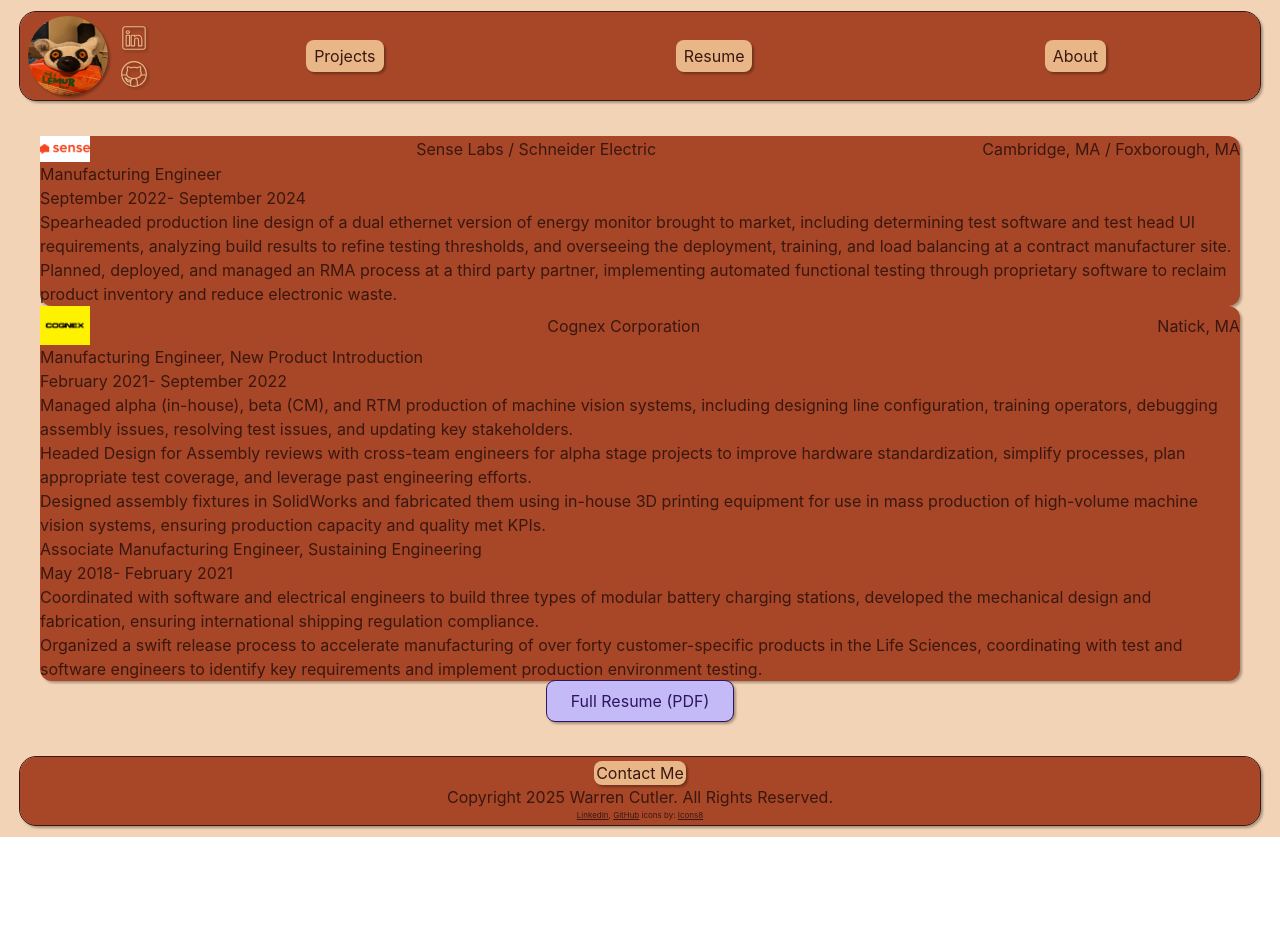
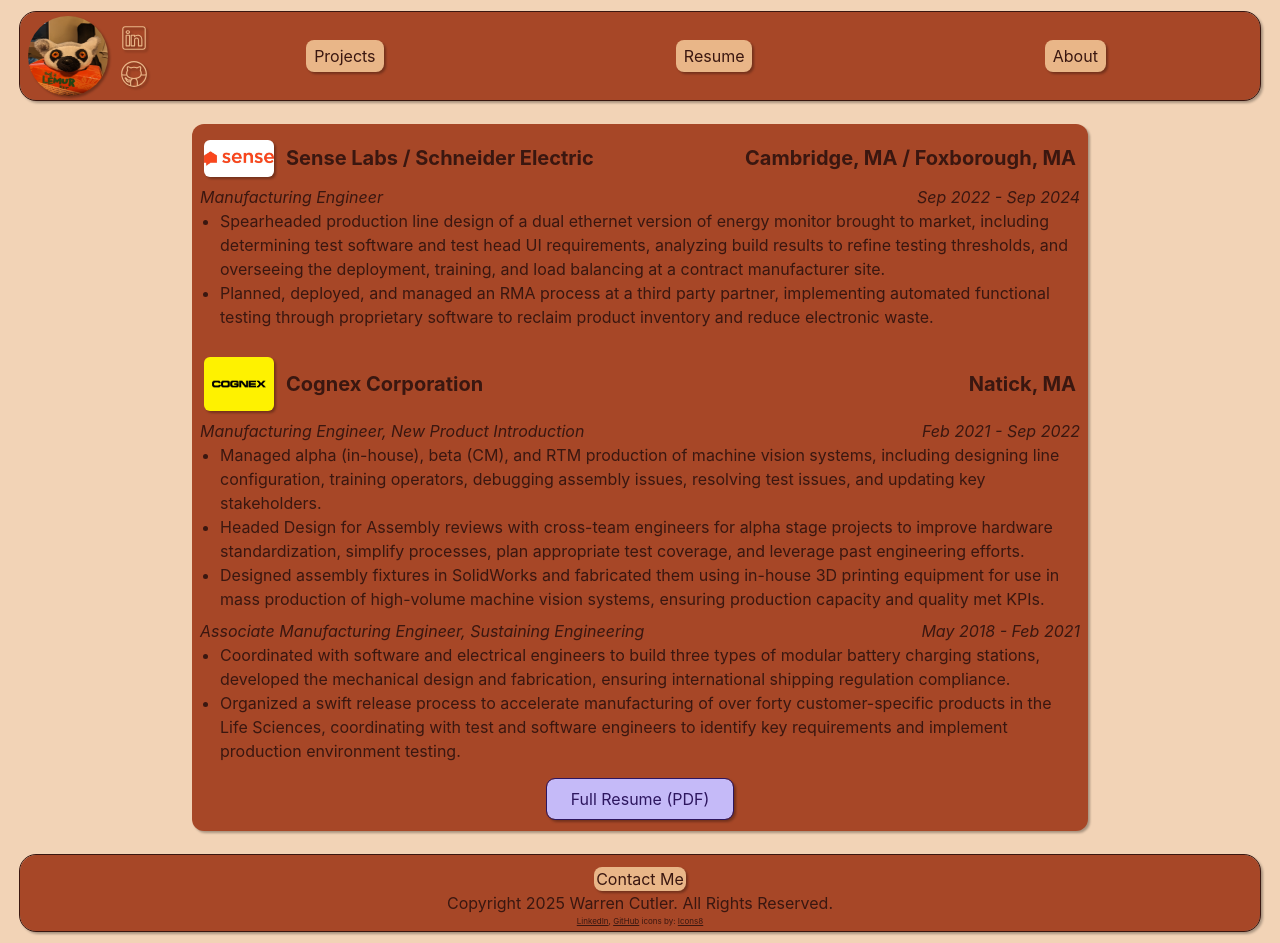
Before and after one commit to warren-cutler/warren-cutler-website, a React (Vite) app: page /resume in a window 1280 px wide. Before the commit the page ends 837 px from the top, so only its background shows below. Built offline with nearby package versions, Linux system fonts and the light colour scheme.

Commit message:
styling: Resume Page layout, company info. Tweaks to hover behavior in header and footer

```diff
--- a/src/components/Footer.tsx
+++ b/src/components/Footer.tsx
@@ -10,7 +10,7 @@
   return (
     <NavBar className='flex flex-col mx-5 my-3 px-2 py-1 min-w-sm'>
       <Link to='/contact'>
-        <Button size={'thin'}>Contact Me</Button>
+        <Button className='mt-2' size={'thin'}>Contact Me</Button>
       </Link>
       <p>
         Copyright {currentTime.getFullYear()} Warren Cutler. All Rights
--- a/src/components/Header.tsx
+++ b/src/components/Header.tsx
@@ -9,7 +9,7 @@
     <NavBar className='flex mx-5 my-3 px-2 py-1 min-w-sm'>
       <Link to='/' className='shrink-0'>
         <img
-          className='rounded-full w-20 h-20 hover:border hover:border-primary-950 drop-shadow-def'
+          className='rounded-full w-20 h-20 hover:border-2 hover:border-primary-950 drop-shadow-def'
           src='/src/assets/wc-headshot.jpg'
           alt='Warren Cutler headshot; click to return to website landing page'
         ></img>
--- a/src/components/RoleCard.tsx
+++ b/src/components/RoleCard.tsx
@@ -3,20 +3,20 @@
 
 export const RoleCard = (role: Role) => {
   return (
-    <div className='roleCard'>
-      <div className='roleInfo'><p>{role.title}</p>
-      <p>
+    <div className='flex flex-col py-1'>
+      <div className='flex sm:flex-row flex-col justify-between italic'><p>{role.title}</p>
+      <p className=''>
         {role.dateStart.toLocaleDateString('en-US', {
-          month: 'long',
+          month: 'short',
           year: 'numeric',
         })}
-        -{' '}
+        {' - '}
         {role.dateEnd.toLocaleDateString('en-US', {
-          month: 'long',
+          month: 'short',
           year: 'numeric',
         })}
       </p></div>
-      <ul>{role.details.map((detail) => {
+      <ul role='list' className='list-disc ml-5'>{role.details.map((detail) => {
         return <li>{detail}</li>;
 
       })}
--- a/src/pages/ProjectsPage.tsx
+++ b/src/pages/ProjectsPage.tsx
@@ -13,8 +13,8 @@
       {projects.map((project, idx) => {
         return (
           <Card key={idx} className='flex flex-col items-center p-2 max-w-xl'>
-            <img src={project.imagePath} height='200' width='200'></img>
-            <h2>{project.name}</h2>
+            <img className='drop-shadow-def' src={project.imagePath} height='200' width='200'></img>
+            <h2 className='text-2xl font-bold'>{project.name}</h2>
             <p className='text-center'>{project.description}</p>
             {project.linkUrl ? (
               <a className='underline' href={project.linkUrl}>
--- a/src/pages/ResumePage.tsx
+++ b/src/pages/ResumePage.tsx
@@ -11,35 +11,34 @@
   const jobs: Job[] = jobsData;
 
   return (
-    <div className='flex flex-col px-5 m-5 py-1 justify-start min-w-sm'>
+    <Card className='flex flex-col mx-5 my-3 px-2 py-1 min-w-sm max-w-4xl'>
       {jobs.map((job) => {
         return (
-          <Card>
-            <div className='flex items-center justify-between'>
-              <a href={job.companyUrl} target='_blank'>
-                <img
+            <div className='flex flex-col mt-2 mb-3'>
+              <div className='flex items-center m-1 gap-3 font-bold lg:text-lg xl:text-xl'><a className='shrink-0' href={job.companyUrl} target='_blank'>
+                <img className='rounded-md drop-shadow-def hover:outline-2 hover:outline-primary-950'
                   src={job.companyLogo}
-                  height='50'
-                  width='50'
+                  height='70'
+                  width='70'
                   alt='Click to visit the employer website'
                 />
               </a>
-              <p>{job.company}</p>
-              <p>{job.location}</p>
-            </div>
+              <p className='grow '>{job.company}</p>
+              <p className='text-end'>{job.location}</p>
+              </div>
             {job.roles.map((role, idx) => {
               return <RoleCard key={'Role-' + idx} {...role}></RoleCard>;
             })}
-          </Card>
+          </div>
         );
       })}
       <div className='self-center'>
         <a href='/src/assets/cutler_resume.pdf' target='_blank'>
-          <Button size={'thick'} primary={false} bordered={true}>
+          <Button className='mb-2' size={'thick'} primary={false} bordered={true}>
             Full Resume (PDF)
           </Button>
         </a>
       </div>
-    </div>
+    </Card>
   );
 };
```
